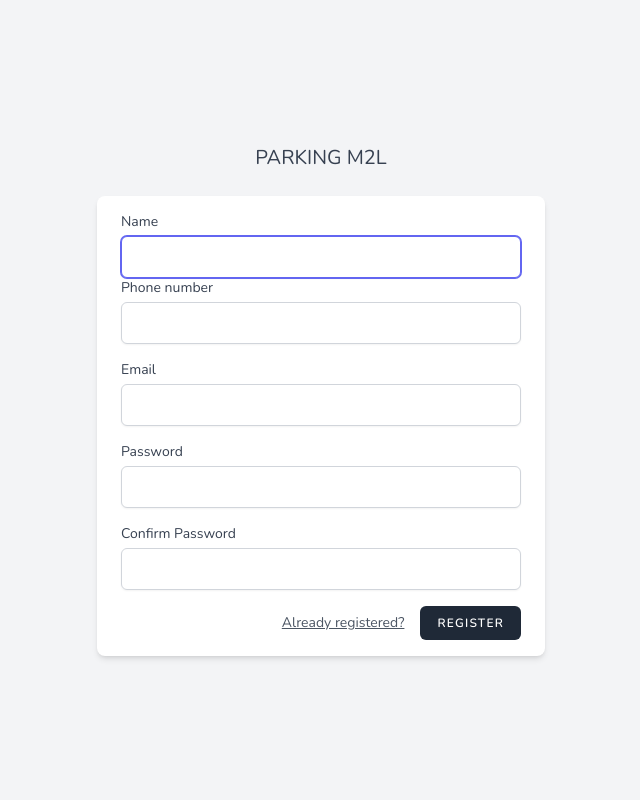
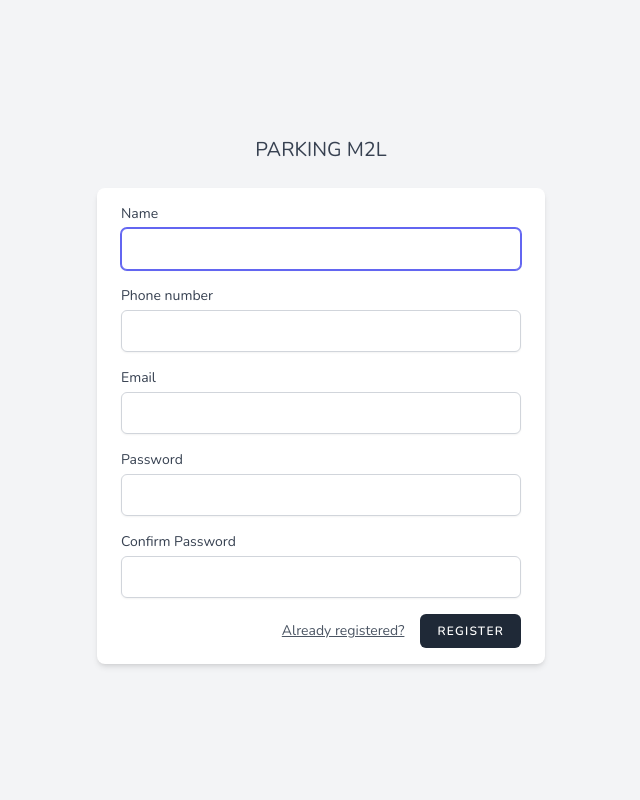
Before and after one commit to j000shua/parking, a Laravel app: page /register in a window 1280 px wide. Shown: the whole page, without its empty margins (319-959 px from the left). Run offline with Laravel 9, Linux system fonts and the light colour scheme; style sheets or scripts are compiled from the project's sources.

Commit message:
Update register.blade.php

```diff
--- a/parking/resources/views/auth/register.blade.php
+++ b/parking/resources/views/auth/register.blade.php
@@ -11,7 +11,7 @@
         </div>
 
         <!-- Phone number -->
-        <div>
+        <div class="mt-4">
             <x-input-label for="phone_number" :value="__('Phone number')" />
             <x-text-input id="phone_number" class="block mt-1 w-full" type="text" name="phone_number"
                 :value="old('phone_number')" required />
```
